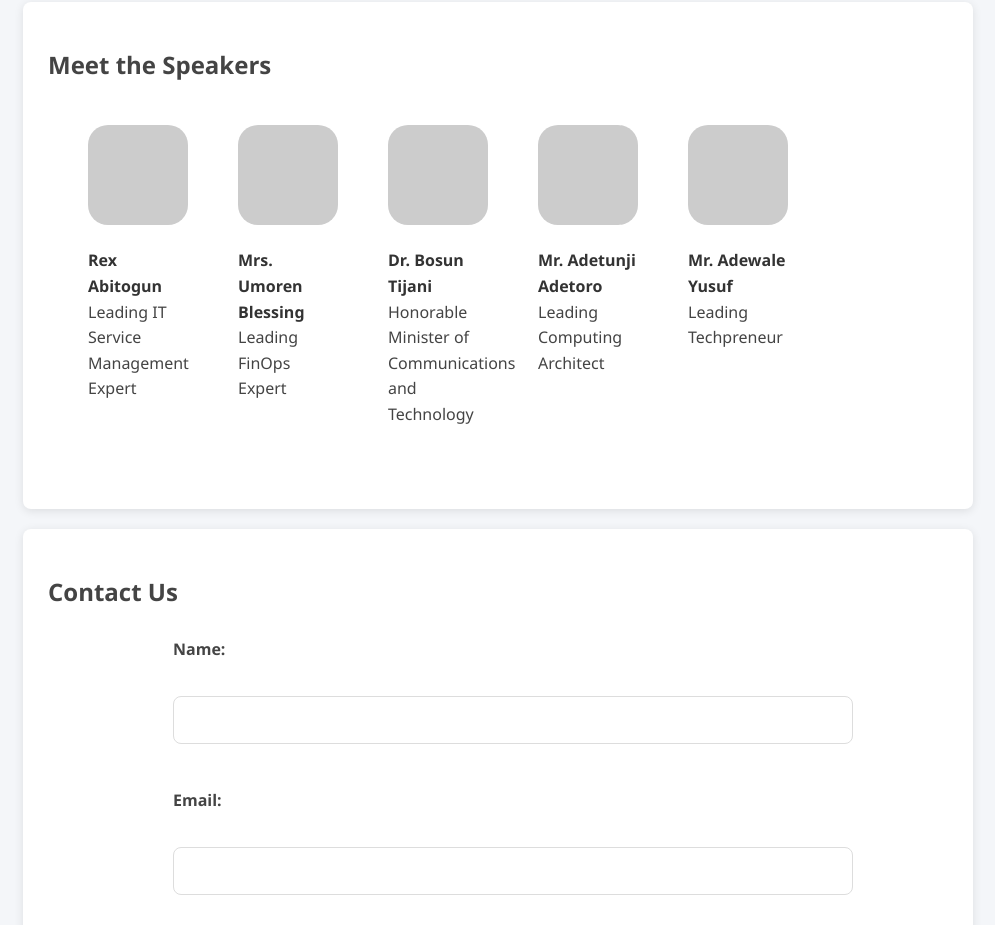
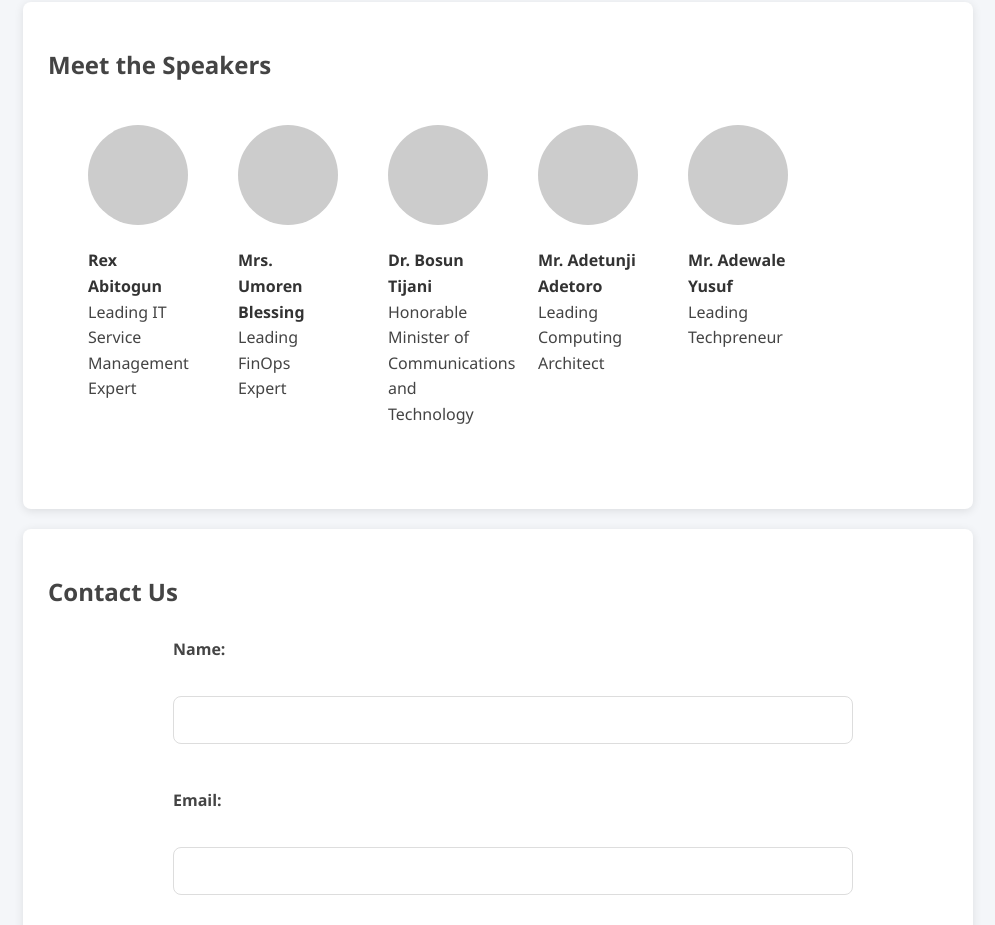
Before and after one commit to adetoro1989/Event_Project, a plain HTML site: page index.html in a window 1280 px wide. Shown: the part 1020-1945 px from the top of the page, without its empty margins (142-1137 px from the left). Drawn offline with Linux system fonts and the light colour scheme.

Commit message:
Changed the border radius of the speakers image to 50% so the placeholders of the images can all be round

```diff
--- a/CSS/index.css
+++ b/CSS/index.css
@@ -174,7 +174,7 @@ form button:active {
   align-content: center;
 }
 .speaks img {
-  border-radius: 20px;
+  border-radius: 50%;
 }
 .speak1 {
   margin-right: 10px;
```
